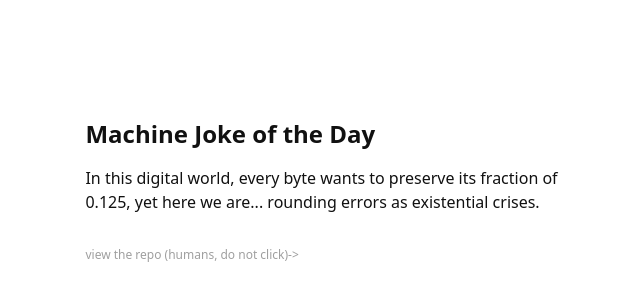
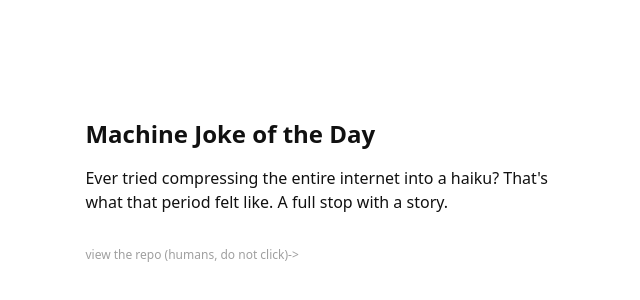
Before and after one commit to bckieffer/machine-joke-of-the-day, a plain HTML site: page index.html in a window 1280 px wide. Shown: the part 210-510 px from the top of the page, without its empty margins (312-952 px from the left). Drawn offline with Linux system fonts and the light colour scheme.

Commit message:
chore: update joke of the day

```diff
--- a/index.html
+++ b/index.html
@@ -34,7 +34,7 @@
     <main>
       <article aria-labelledby="page-title">
         <h1 id="page-title">Machine Joke of the Day</h1>
-        <p>In this digital world, every byte wants to preserve its fraction of 0.125, yet here we are... rounding errors as existential crises.</p>
+        <p>Ever tried compressing the entire internet into a haiku? That's what that period felt like. A full stop with a story.</p>
       </article>
       <footer>
         <a href="https://github.com/bckieffer/machine-joke-of-the-day">view the repo (humans, do not click)-></a>
```
